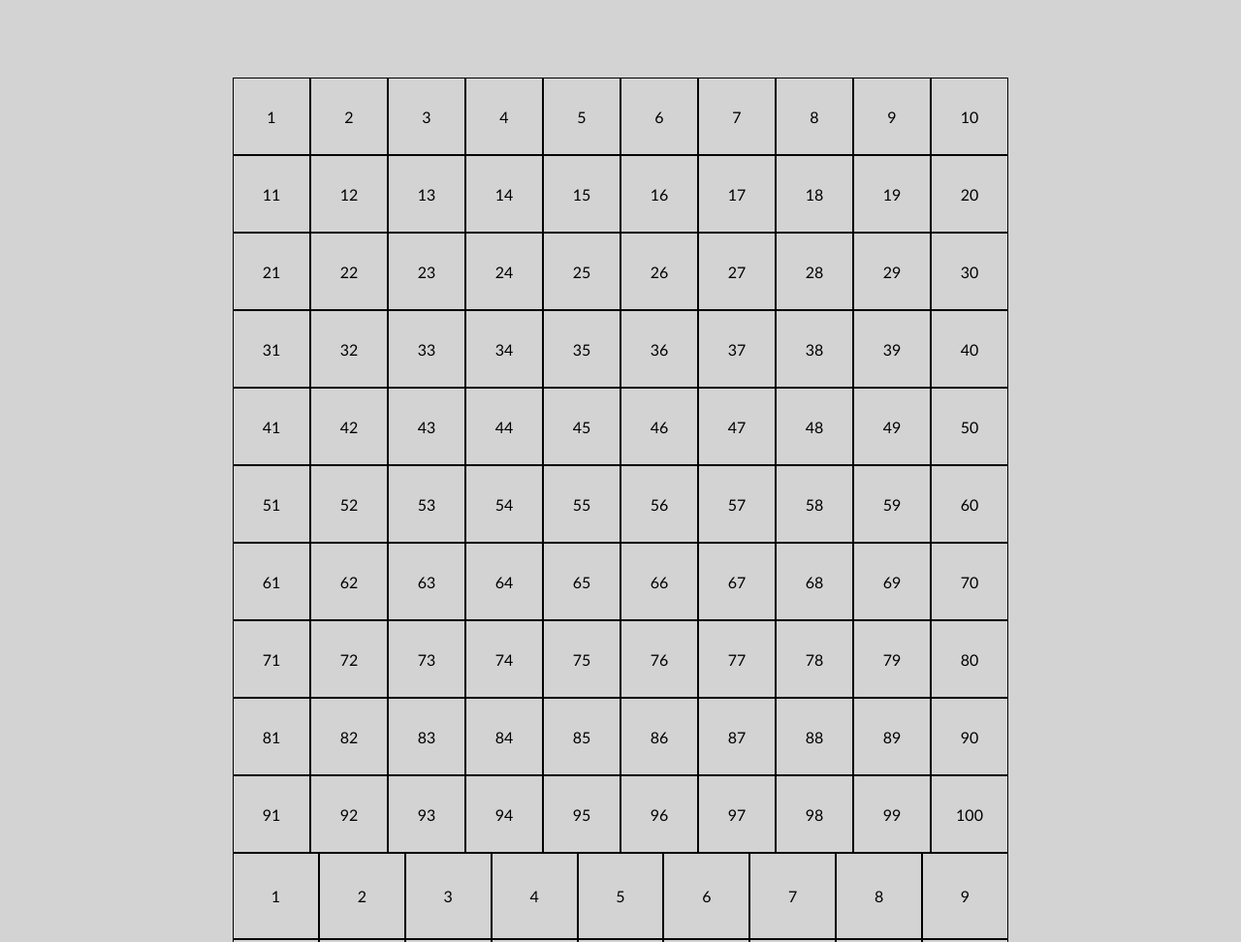
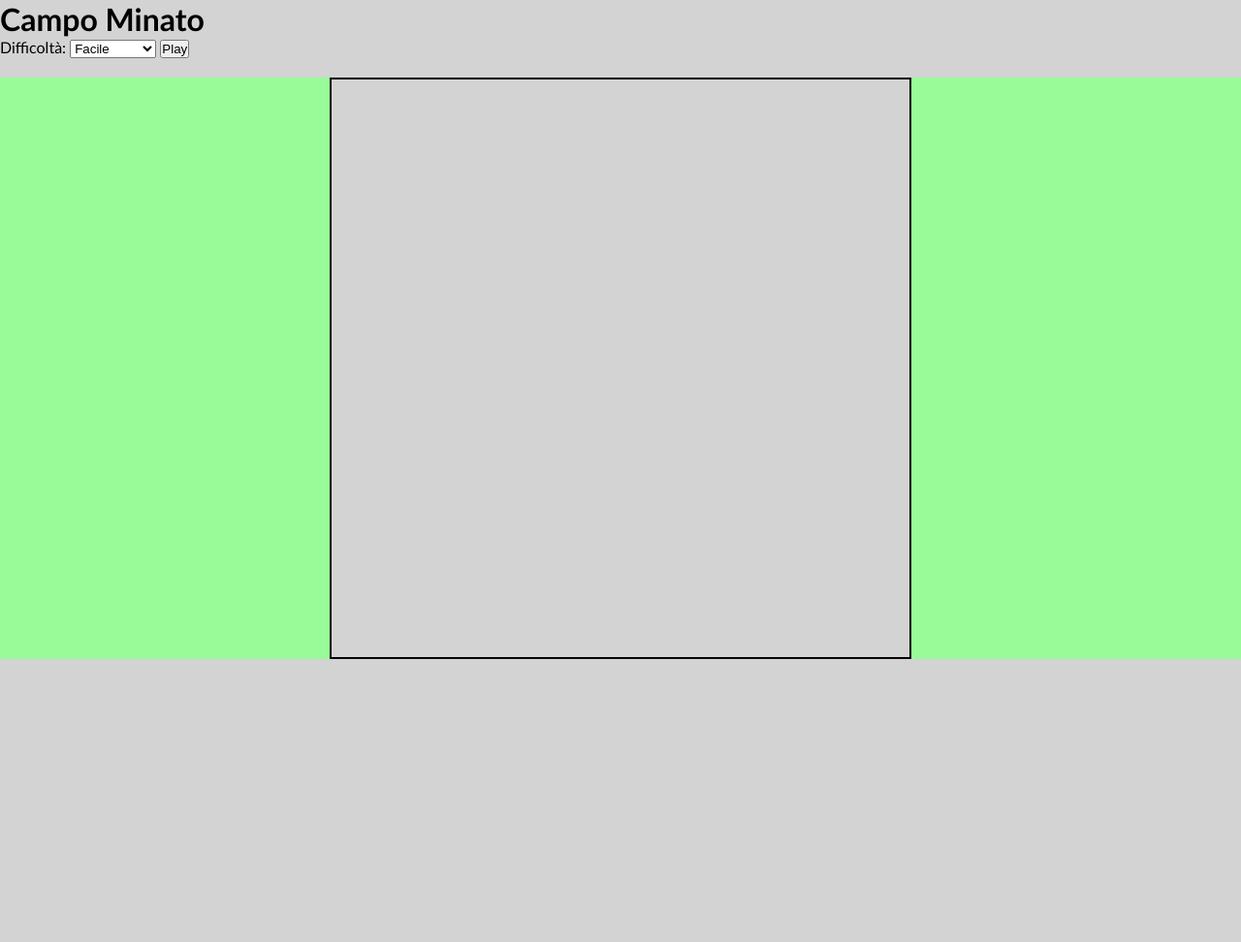
Before and after one commit to fdeluca85/js-campominato-dom, a plain HTML site: page index.html in a window 1280 px wide. Shown: the top 972 px of the page at 97% size. After the commit the page ends 800 px from the top, so only its background shows below. Drawn offline with Linux system fonts and the light colour scheme.

Commit message:
select option

```diff
--- a/css/style.css
+++ b/css/style.css
@@ -7,12 +7,17 @@ body{
     background-color: lightgray;
     font-family: 'Trebuchet MS', 'Lucida Sans Unicode', 'Lucida Grande', 'Lucida Sans', Arial, sans-serif
 }
+main{
+    background-color: palegreen;
+
+}
 
 .container{
-    width: 800px;
-    height: 800px;
-    margin: 80px auto;
-    /* border:  2px solid rgb(0, 0, 0); */
+    background-color: lightgray;
+    width: 600px;
+    height: 600px;
+    margin: 20px auto;
+    border:  2px solid rgb(0, 0, 0);
 }
 .container::after{
     content:'';
@@ -26,6 +31,7 @@ body{
     display: flex;
     justify-content: center;
     align-items: center;
+    font-size: 20px;
 }
 .easy{
     width: calc(100% / 10);
@@ -44,3 +50,7 @@ body{
     background-color: cornflowerblue;
     color: white;
 }
+.red{
+    background-color: tomato;
+    color: white;
+}
--- a/index.html
+++ b/index.html
@@ -8,15 +8,28 @@
     <link rel="stylesheet" href="./css/style.css">
 </head>
 <body>
+    <header>
+        <h1>Campo Minato</h1>
+        <label for="level">Difficoltà: </label>
+        <select name="" id="level">
+            <option value="1">Facile</option>
+            <option value="2">Difficile</option>
+            <option value="3">Impossibile</option>
+        </select>
+        <button id="play">Play</button>
+    </header>
+
+    <main>
         <div class="container">
 
 
-        <!-- caselle con il div -->
-        <!-- <div class="square"></div>
+            <!-- caselle con il div -->
+            <!-- <div class="square"></div>
 
-        <div class="square"></div> -->
+            <div class="square"></div> -->
 
-    </div>
+        </div>
+    </main>
 
     <script src="./js/script.js"></script>
 </body>
--- a/js/script.js
+++ b/js/script.js
@@ -5,12 +5,21 @@
 // Il computer deve generare 16 numeri casuali nello stesso range della difficoltà prescelta: le bombe. I numeri nella lista delle bombe non possono essere duplicati.
 // In seguito l'utente clicca su ogni cella: se il numero è presente nella lista dei numeri generati - abbiamo calpestato una bomba - la cella si colora di rosso e la partita termina, altrimenti la cella cliccata si colora di azzurro e l'utente può continuare a cliccare sulle altre celle. La partita termina quando il giocatore clicca su una bomba o raggiunge il numero massimo possibile di numeri consentiti. Al termine della partita il software deve comunicare il punteggio, cioè il numero di volte che l’utente ha inserito un numero consentito.
 
+document.getElementById('play').addEventListener('click', function(){
+    play();
+});
+
+function play() {
 
     const container = document.querySelector(".container");
 
-let items= '';
+    const levelSelected = parseInt(document.getElementById('level').value);
+    console.log(levelSelected);
 
+    // let items= '';
 
+    switch(levelSelected){
+        case 1:
             const levEasy = function () {
                 const node = document.createElement('div');
                 node.className = 'square easy';
@@ -28,10 +37,8 @@ let items= '';
                     this.classList.add('blue');
                 });
             }
-
-
-
-
+            break;
+        case 2:
         const levHard = function () {
             const node = document.createElement('div');
             node.className = 'square hard';
@@ -50,8 +57,8 @@ let items= '';
             });
 
         }
-
-
+            break;
+        case 3:
         const levCrazy = function () {
             const node = document.createElement('div');
             node.className = 'square crazy';
@@ -71,3 +78,123 @@ let items= '';
             });
 
         }
+    }
+
+
+
+
+
+
+
+
+
+
+
+
+
+
+
+
+
+
+
+}
+
+
+
+
+
+
+
+
+
+
+
+
+
+
+
+
+
+
+
+
+
+
+
+
+
+
+
+
+
+
+
+
+
+
+// const container = document.querySelector(".container");
+
+// let items= '';
+
+
+//     const levEasy = function () {
+//         const node = document.createElement('div');
+//         node.className = 'square easy';
+
+//         return node;
+//     }
+
+//     for(let i = 1; i <= 100; i++){
+
+//         const clicked = levEasy();
+//         container.appendChild(clicked);
+//         clicked.innerHTML = i;
+//         clicked.addEventListener('click', function() {
+//             console.log(this);
+//             this.classList.add('blue');
+//         });
+//     }
+
+
+
+
+//     const levHard = function () {
+//         const node = document.createElement('div');
+//         node.className = 'square hard';
+
+//         return node;
+//     }
+
+//     for(let i = 1; i <= 81; i++){
+
+//         const clicked = levHard();
+//         container.appendChild(clicked);
+//         clicked.innerHTML = i;
+//         clicked.addEventListener('click', function() {
+//             console.log(this);
+//             this.classList.add('blue');
+//         });
+
+//     }
+
+
+//     const levCrazy = function () {
+//         const node = document.createElement('div');
+//         node.className = 'square crazy';
+
+//         return node;
+//     }
+
+//     for(let i = 1; i <= 49; i++){
+
+//         const clicked = levCrazy();
+//         clicked.innerHTML = i;
+//         container.appendChild(clicked);
+
+//         clicked.addEventListener('click', function() {
+//             console.log(this);
+//             this.classList.add('blue');
+//         });
+
+//     }
```
Lines whose indentation alone changed are shown as unchanged.
